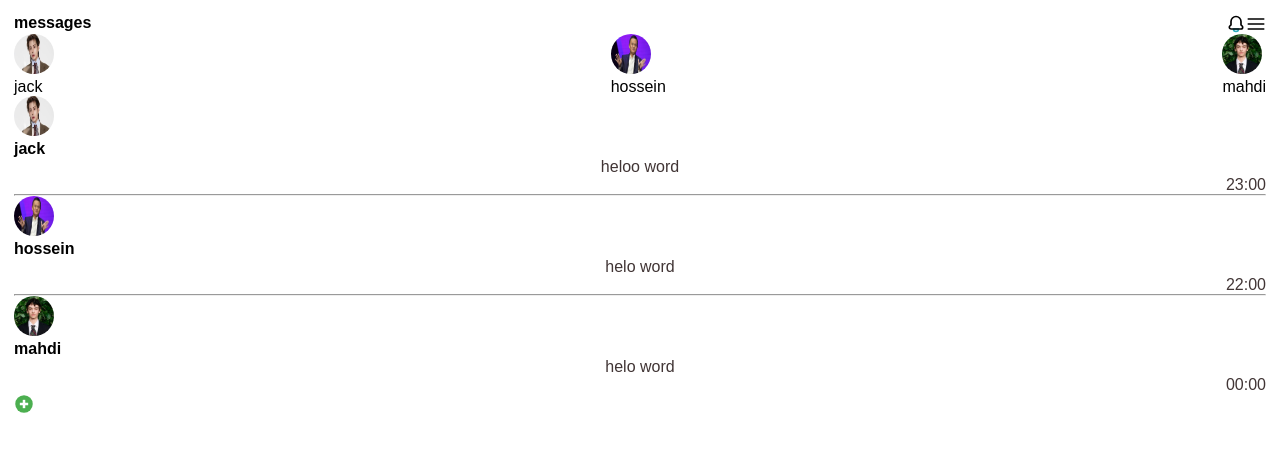
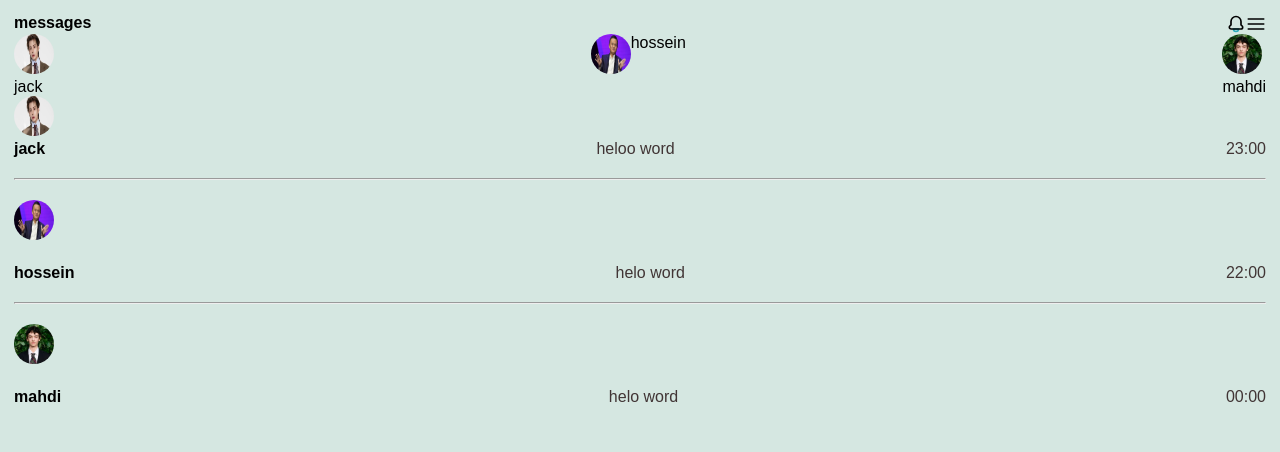
Before and after one commit to hidarabadi/mahdi-masiger, a plain HTML site: page index.html in a window 1280 px wide. Drawn offline with Linux system fonts and the light colour scheme.

Commit message:
version2

```diff
--- a/index.html
+++ b/index.html
@@ -54,6 +54,8 @@
 
         </div>
         <div class="fard">
+            <div class="j">
+
                 <div class="a1">
                     <img src="./1.jpg" alt="jack">
                 </div>
@@ -61,6 +63,7 @@
                     <span class="w1">jack</span>
                     <span class="w2">heloo word</span>
                     <span class="w3">23:00</span>
+                </div>
             </div>
             <hr>
             <div class="a3">
@@ -84,7 +87,7 @@
         </div>
 
             <div class="po">
-                <svg width="800px" height="800px" viewBox="0 0 48 48" version="1" xmlns="http://www.w3.org/2000/svg"
+                <svg class="svgg" width="800px" height="800px" viewBox="0 0 48 48" version="1" xmlns="http://www.w3.org/2000/svg"
                     enable-background="new 0 0 48 48">
                     <circle fill="#4CAF50" cx="24" cy="24" r="21" />
                     <g fill="#ffffff">
--- a/style.css
+++ b/style.css
@@ -1,10 +1,12 @@
 * {
     padding: 0;
     margin: 0;
+    background-color: rgb(213, 231, 225);
 }
 body{
 font-family: sans-serif;
 height: 100%;
+position: relative;
 }
 svg {
     height: 20px;
@@ -63,6 +65,27 @@ justify-content: space-between;
 
 }
 .fard{
-
+display: flex;
+flex-direction: column;
     gap: 20px;
 }
+.a2{
+    display: flex;
+    justify-content: space-between;
+}
+.a4{
+    display: flex;
+    justify-content: space-between;
+}
+
+.a6{
+      display: flex;
+    justify-content: space-between;
+}
+.svgg{
+height: 60px;
+width: 60px;
+position: fixed;
+bottom: -120%;
+left: 85%;
+}
```
Lines whose indentation alone changed are shown as unchanged.
